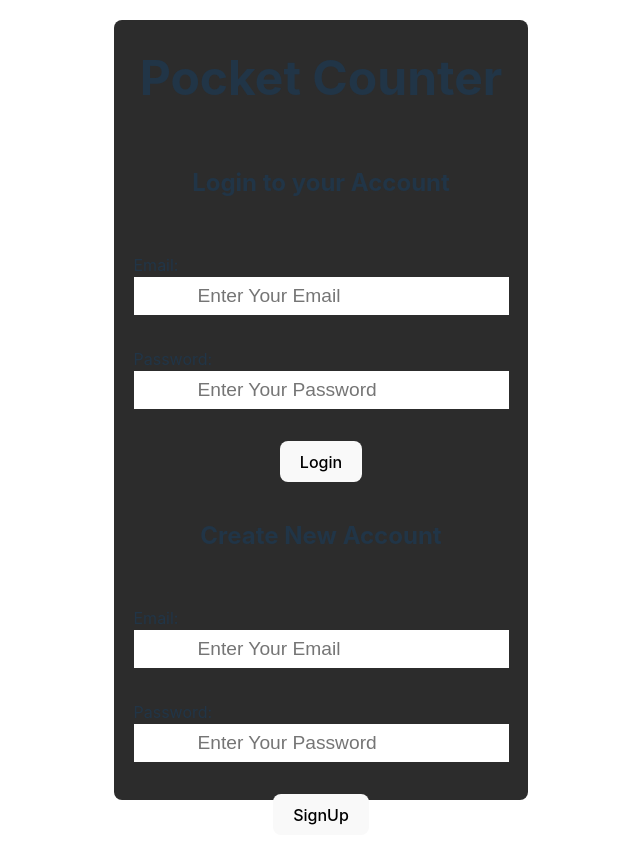
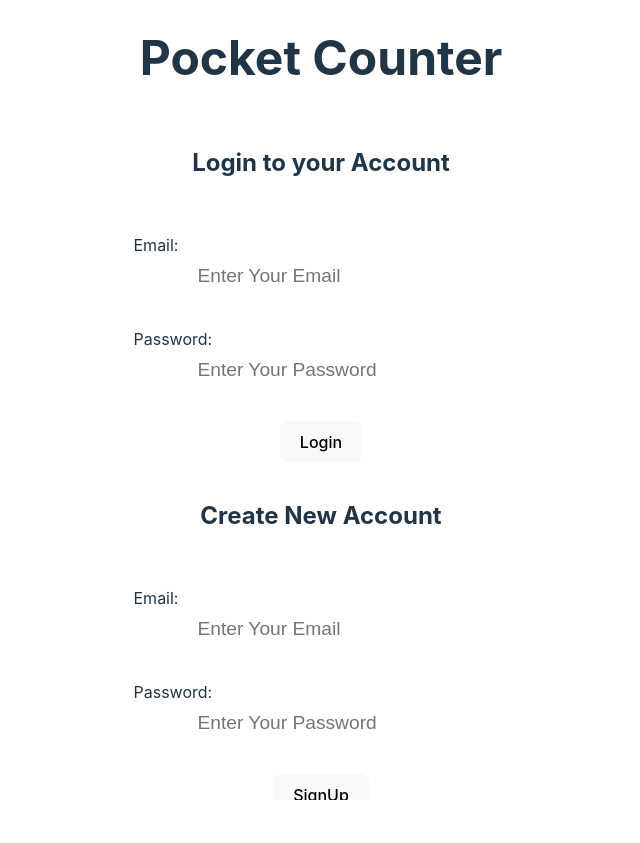
Before and after one commit to fa125had/vite-practice, a React (Vite) app: page / in a window 1280 px wide. Shown: the whole page, without its empty margins (319-959 px from the left). After the commit the page ends 800 px from the top, so only its background shows below. Built offline with nearby package versions, Linux system fonts and the light colour scheme.

Commit message:
debug design

```diff
--- a/src/Components/App/App.scss
+++ b/src/Components/App/App.scss
@@ -3,15 +3,16 @@
   width: 100%;
   height: 100vh;
   justify-content: center;
-  align-items: flex-end;
+  align-items: center;
   .app-wrapper {
-    background-color: #2c2c2c;
     border-radius: 0.5rem;
-    height: calc(100vh - 20px);
+    height: 100%;
     display: flex;
     width: 100%;
     max-width: 414px;
     flex-direction: column;
-    place-items: center;
+    justify-content: flex-start;
+    align-items: center;;
+    overflow-y: auto;
   }
 }
--- a/src/Components/Auth/SignIn/SignIn.scss
+++ b/src/Components/Auth/SignIn/SignIn.scss
@@ -9,7 +9,6 @@
     flex-direction: column;
     place-items: center;
     padding: 0.5rem;
-    // gap: 1rem;
     label {
       align-self: self-start;
       margin-top: 2rem;
--- a/src/Components/Auth/SignUp/SignUp.scss
+++ b/src/Components/Auth/SignUp/SignUp.scss
@@ -9,7 +9,6 @@
     flex-direction: column;
     place-items: center;
     padding: 0.5rem;
-    // gap: 1rem;
     label {
       align-self: self-start;
       margin-top: 2rem;
```
